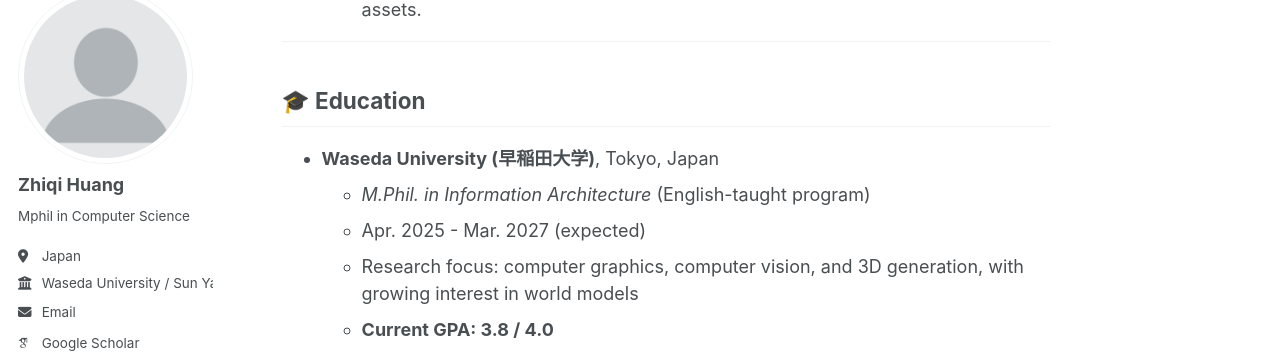
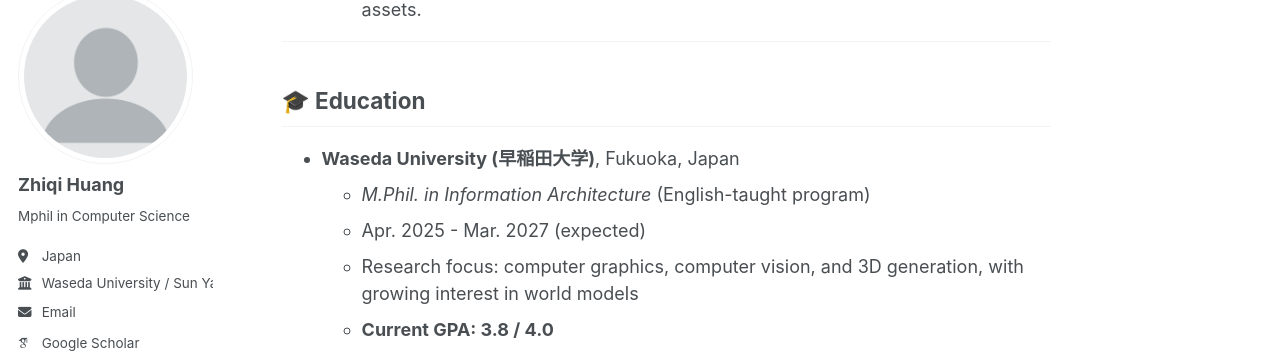
Before and after one commit to huang-zhiqi/huang-zhiqi.github.io, a Jekyll site: the page built from _pages/about.md, in a window 1280 px wide and 900 px high, scrolled down 1413 px. Shown: the part 112-465 px from the top of the window. Built offline with Jekyll 4.4.1, drawn with Linux system fonts in a browser that asks for light colours; some web fonts are replaced; a script bundle is joined from its source files by our own code; library files that are not in the unit come from our copies.

Commit message:
修改地点为福冈

```diff
--- a/_pages/about.md
+++ b/_pages/about.md
@@ -48,7 +48,7 @@ My recent work focuses on expressive 3D avatars, text-guided material generation
 
 ## 🎓 Education
 
-* **Waseda University (早稲田大学)**, Tokyo, Japan
+* **Waseda University (早稲田大学)**, Fukuoka, Japan
   * *M.Phil. in Information Architecture* (English-taught program)
   * Apr. 2025 - Mar. 2027 (expected)
   * Research focus: computer graphics, computer vision, and 3D generation, with growing interest in world models
```
Also changed, not shown: 2 other files.
